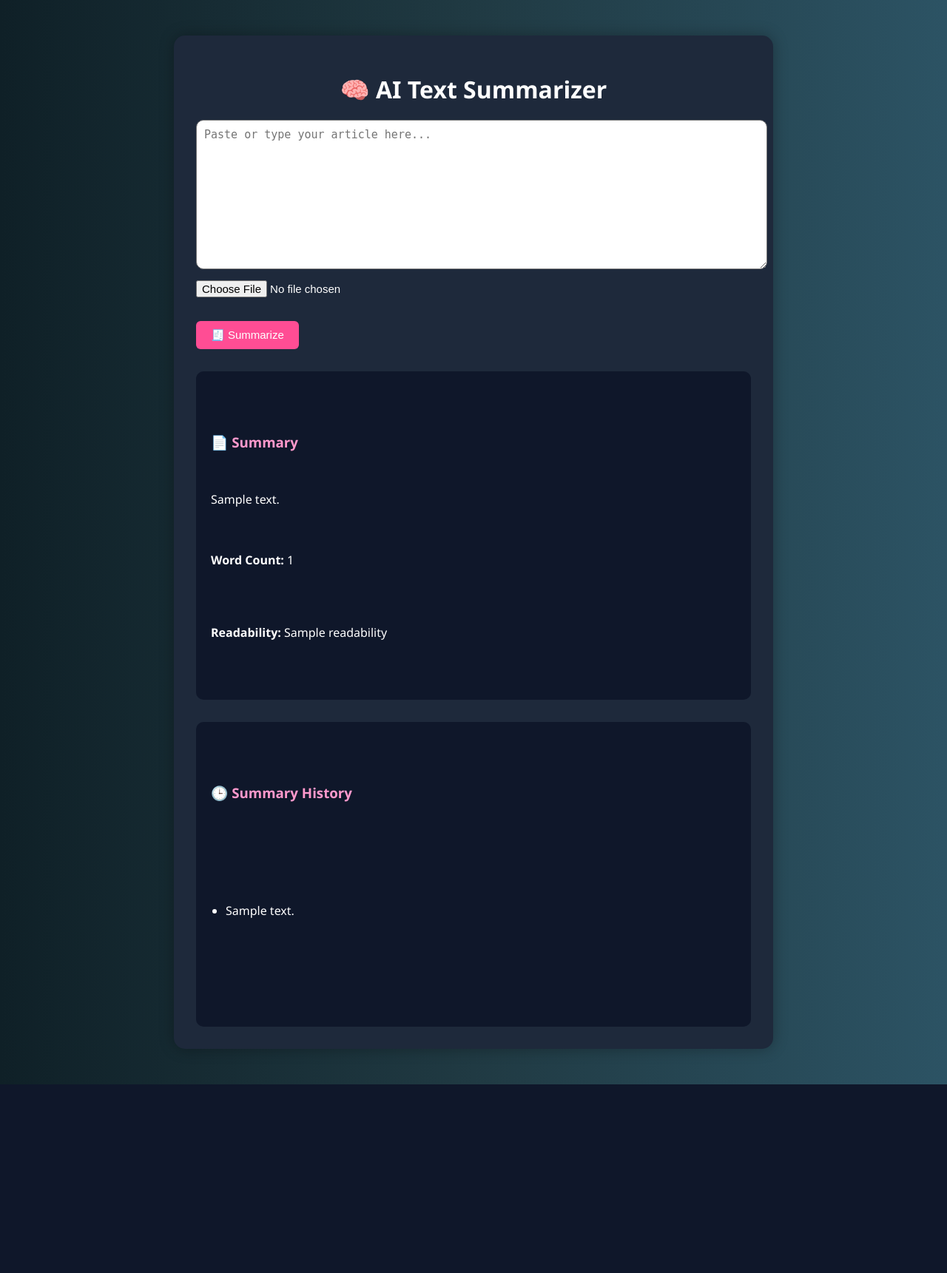
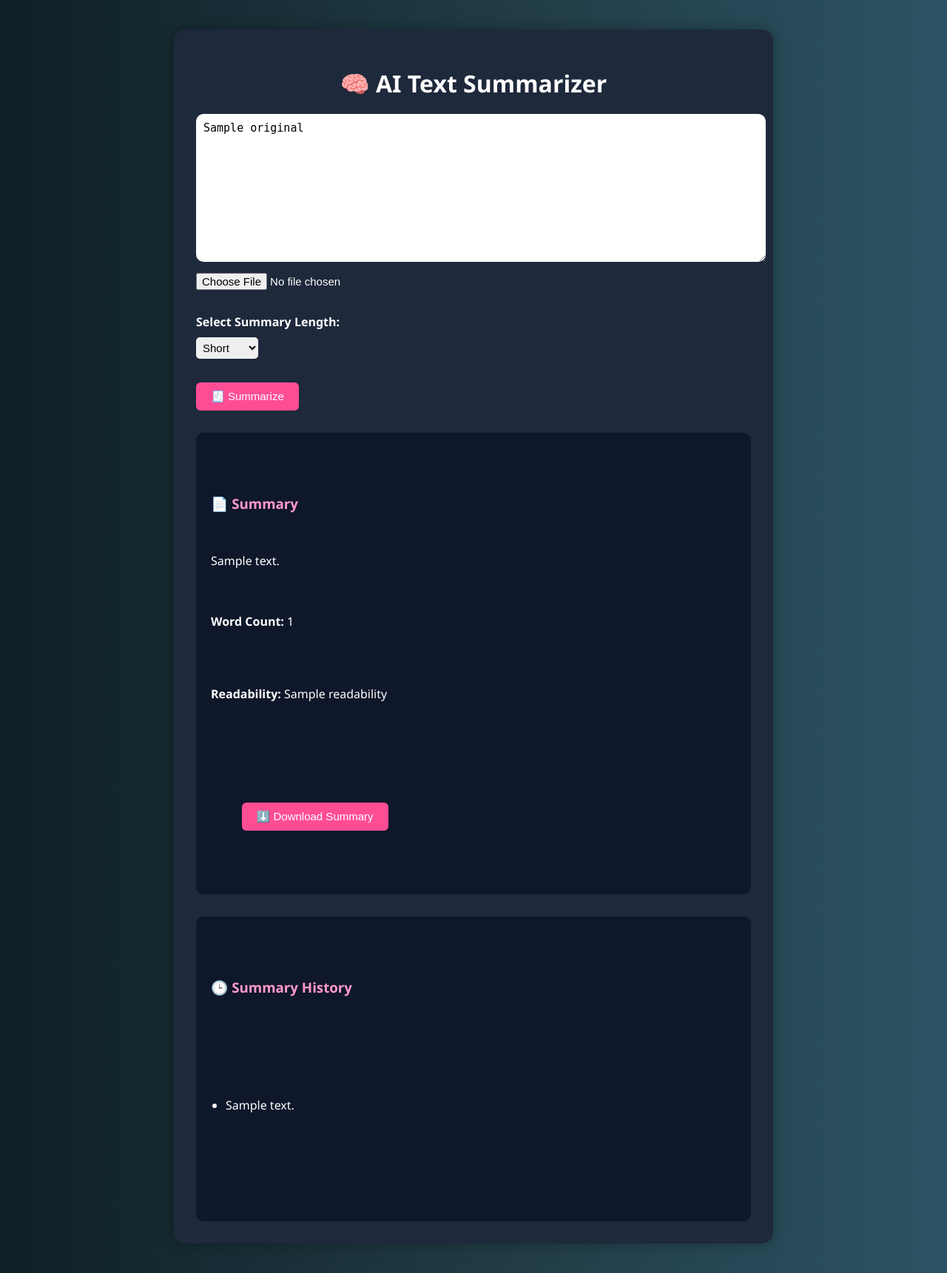
Before and after one commit to ArdhaniNamitha/ai-text-summarizer, a Flask app: template templates/index.html in a window 1280 px wide. Shown: the whole page at 74% size. Before the commit the page ends 1466 px from the top, so only its background shows below. Run offline with Flask 3, Linux system fonts and the light colour scheme; the template is opened without the code that fills it: most values are stand-ins (such as "Sample title", 1, 10 or a date in 2020).

Commit message:
Final: stable AI summarizer under 512MB with full features

```diff
--- a/app.py
+++ b/app.py
@@ -1,30 +1,22 @@
-from flask import Flask, render_template, request
+from flask import Flask, render_template, request, send_file
 from transformers import T5Tokenizer, T5ForConditionalGeneration
 import torch
-import os
 import textstat
 import json
+import os
+import io
 import PyPDF2
 import docx
 
 app = Flask(__name__)
+
+# Load small model to fit within 512MB Render memory
 tokenizer = T5Tokenizer.from_pretrained("t5-small")
 model = T5ForConditionalGeneration.from_pretrained("t5-small")
 
 HISTORY_FILE = "summary_history.json"
 
-def load_history():
-    if os.path.exists(HISTORY_FILE):
-        with open(HISTORY_FILE, "r") as f:
-            return json.load(f)
-    return []
-
-def save_summary(original, summary):
-    history = load_history()
-    history.insert(0, {"original": original, "summary": summary})
-    history = history[:10]
-    with open(HISTORY_FILE, "w") as f:
-        json.dump(history, f, indent=2)
+# ========== Utilities ==========
 
 def read_file(file):
     if file.filename.endswith(".txt"):
@@ -37,30 +29,63 @@ def read_file(file):
         return "\n".join(p.text for p in doc.paragraphs)
     return ""
 
-def summarize_text(text):
-    input_ids = tokenizer.encode("summarize: " + text, return_tensors="pt", max_length=512, truncation=True)
-    output_ids = model.generate(input_ids, max_length=150, num_beams=4, early_stopping=True)
-    return tokenizer.decode(output_ids[0], skip_special_tokens=True)
+def summarize(text, length="medium"):
+    prompt = "summarize: " + text.strip()
+    max_len = {"short": 50, "medium": 120, "long": 200}.get(length, 120)
+    inputs = tokenizer.encode(prompt, return_tensors="pt", max_length=512, truncation=True)
+    outputs = model.generate(inputs, max_length=max_len, num_beams=4, early_stopping=True)
+    return tokenizer.decode(outputs[0], skip_special_tokens=True)
+
+def save_summary(original, summary):
+    history = load_history()
+    history.insert(0, {"original": original[:500], "summary": summary})
+    history = history[:10]
+    with open(HISTORY_FILE, "w") as f:
+        json.dump(history, f, indent=2)
+
+def load_history():
+    if os.path.exists(HISTORY_FILE):
+        with open(HISTORY_FILE, "r") as f:
+            return json.load(f)
+    return []
+
+# ========== Routes ==========
 
 @app.route("/", methods=["GET", "POST"])
 def index():
-    summary = original_text = word_count = readability = ""
+    summary = word_count = readability = original = ""
+    selected_length = "medium"
+
     if request.method == "POST":
-        if "file" in request.files and request.files["file"].filename != "":
-            original_text = read_file(request.files["file"])
+        selected_length = request.form.get("length", "medium")
+
+        if "file" in request.files and request.files["file"].filename:
+            original = read_file(request.files["file"])
         else:
-            original_text = request.form["text"]
+            original = request.form["text"]
 
-        if original_text.strip():
-            summary = summarize_text(original_text)
-            word_count = len(original_text.split())
-            readability = textstat.flesch_reading_ease(original_text)
-            save_summary(original_text, summary)
+        if original.strip():
+            summary = summarize(original, selected_length)
+            word_count = len(original.split())
+            readability = textstat.flesch_reading_ease(original)
+            save_summary(original, summary)
 
     history = load_history()
-    return render_template("index.html", summary=summary, original=original_text,
-                           word_count=word_count, readability=readability, history=history)
+    return render_template("index.html",
+                           summary=summary,
+                           word_count=word_count,
+                           readability=readability,
+                           history=history,
+                           length=selected_length)
+
+@app.route("/download", methods=["POST"])
+def download():
+    summary = request.form["summary"]
+    file_stream = io.BytesIO()
+    file_stream.write(summary.encode("utf-8"))
+    file_stream.seek(0)
+    return send_file(file_stream, as_attachment=True, download_name="summary.txt", mimetype="text/plain")
 
 if __name__ == "__main__":
     port = int(os.environ.get("PORT", 5000))
-    app.run(debug=False, host="0.0.0.0", port=port)
+    app.run(host="0.0.0.0", port=port)
--- a/static/style.css
+++ b/static/style.css
@@ -3,6 +3,7 @@ body {
   background: linear-gradient(to right, #0f2027, #203a43, #2c5364);
   color: white;
   padding: 40px;
+  margin: 0;
 }
 
 .container {
@@ -14,6 +15,11 @@ body {
   box-shadow: 0 0 20px rgba(0,0,0,0.3);
 }
 
+h1 {
+  text-align: center;
+  margin-bottom: 20px;
+}
+
 textarea {
   width: 100%;
   height: 180px;
@@ -21,6 +27,7 @@ textarea {
   padding: 10px;
   font-size: 15px;
   resize: vertical;
+  border: none;
 }
 
 input[type="file"],
@@ -52,11 +59,6 @@ button:hover {
   white-space: pre-wrap;
 }
 
-h1 {
-  text-align: center;
-  margin-bottom: 20px;
-}
-
 label {
   font-weight: bold;
   display: block;
--- a/templates/index.html
+++ b/templates/index.html
@@ -9,21 +9,37 @@
   <div class="container">
     <h1>🧠 AI Text Summarizer</h1>
 
+    <!-- === INPUT FORM === -->
     <form method="post" enctype="multipart/form-data">
-      <textarea name="text" placeholder="Paste or type your article here..."></textarea><br>
+      <textarea name="text" placeholder="Paste or type your article here...">{{ original }}</textarea><br>
       <input type="file" name="file"><br><br>
+
+      <label for="length">Select Summary Length:</label>
+      <select name="length">
+        <option value="short" {% if length == 'short' %}selected{% endif %}>Short</option>
+        <option value="medium" {% if length == 'medium' %}selected{% endif %}>Medium</option>
+        <option value="long" {% if length == 'long' %}selected{% endif %}>Long</option>
+      </select><br><br>
+
       <button type="submit">🧾 Summarize</button>
     </form>
 
+    <!-- === RESULT DISPLAY === -->
     {% if summary %}
       <div class="result">
         <h3>📄 Summary</h3>
         <div>{{ summary }}</div>
         <p><strong>Word Count:</strong> {{ word_count }}</p>
         <p><strong>Readability:</strong> {{ readability }}</p>
+
+        <form action="/download" method="post">
+          <input type="hidden" name="summary" value="{{ summary }}">
+          <button type="submit">⬇️ Download Summary</button>
+        </form>
       </div>
     {% endif %}
 
+    <!-- === HISTORY === -->
     {% if history %}
       <div class="result">
         <h3>🕒 Summary History</h3>
```
